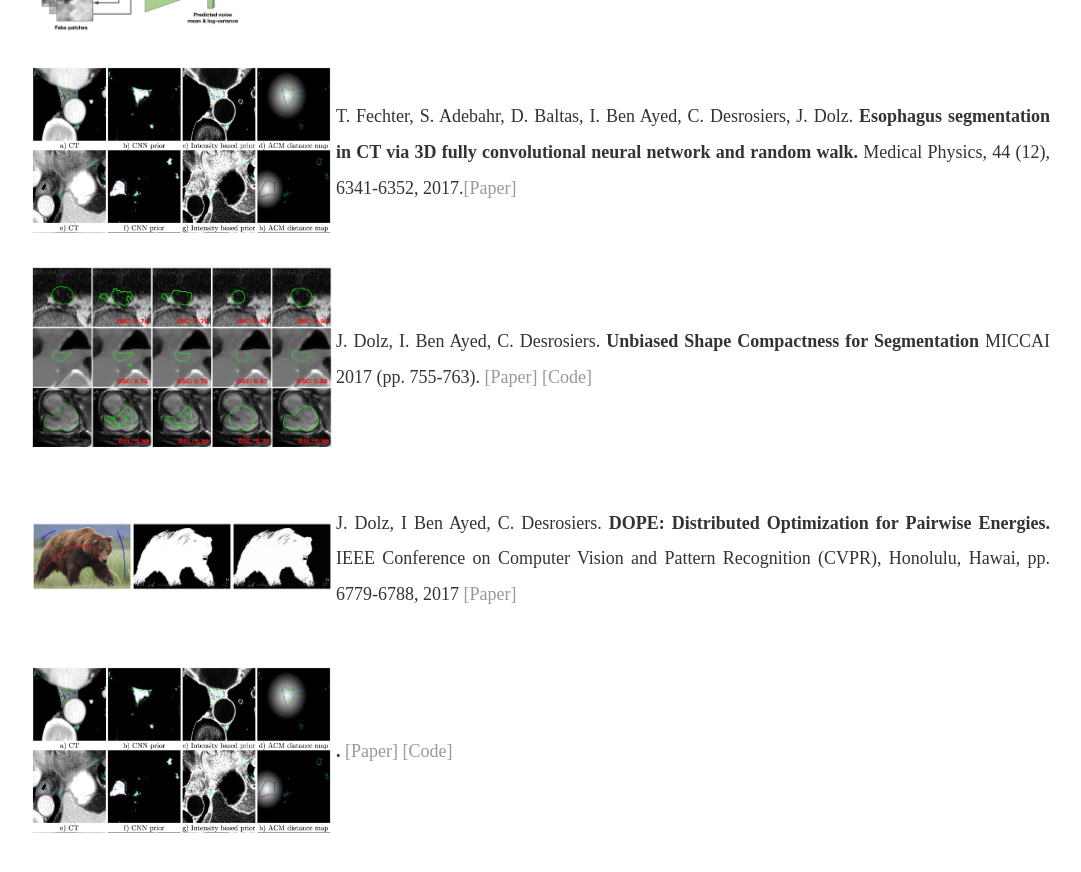
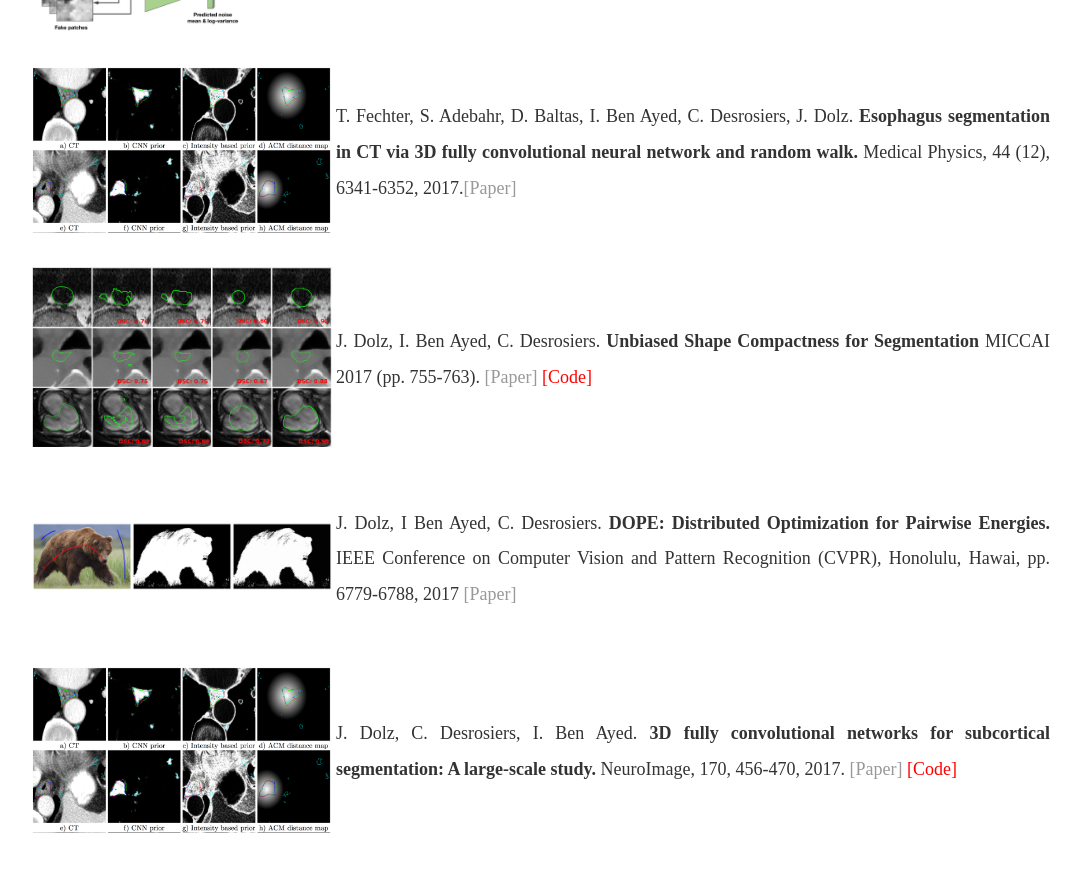
Before and after one commit to josedolz/josedolz.github.io, a Jekyll site: the page built from publications/index.html, in a window 1280 px wide and 900 px high, scrolled down 1143 px. Shown: the top 872 px of the window, without its empty margins (99-1180 px from the left). Built offline with Jekyll 4.4.1, drawn with Linux system fonts in a browser that asks for light colours.

Commit message:
Update index.html

```diff
--- a/publications/index.html
+++ b/publications/index.html
@@ -9,7 +9,7 @@ title: publications
 	<table>
     <tr>
         <td><img src="../images/surfaceloss.png" alt="Boundary" class="image left" width="300px" /></td>
-        <td><p align="justify"><font size="4">Kervadec H, Bouchtiba J, Desrosiers C, Granger É, Dolz J, Ben Ayed I. <b>Boundary loss for highly unbalanced segmentation.</b> MIDL 2019. <b>Oral (16% acceptance rate)</b> <a href="https://openreview.net/forum?id=S1gTA5VggE">[Paper]</a> <a href="https://github.com/LIVIAETS/surface-loss">[Code]</a></font>
+        <td><p align="justify"><font size="4">Kervadec H, Bouchtiba J, Desrosiers C, Granger É, Dolz J, Ben Ayed I. <b>Boundary loss for highly unbalanced segmentation.</b> MIDL 2019. <b>Oral (16% acceptance rate)</b> <a href="https://openreview.net/forum?id=S1gTA5VggE">[Paper]</a> <a href="https://github.com/LIVIAETS/surface-loss" style="color:red">[Code]</a></font>
     </td></p>
     </tr>
     </table>
@@ -17,7 +17,7 @@ title: publications
     <table>
     <tr>
         <td><img src="../images/sizeloss.png" alt="sizeloss" class="image left" width="300px" /></td>
-        <td><p align="justify"><font size="4"> Kervadec H, Dolz J, Tang M, Granger E, Boykov Y, Ben Ayed I. <b>Constrained-CNN losses for weakly supervised segmentation.</b> Medical Image Analysis, 2019. <a href="https://www.sciencedirect.com/science/article/abs/pii/S1361841518306145">[Paper]</a> <a href="https://github.com/LIVIAETS/SizeLoss_WSS">[Code]</a></font>
+        <td><p align="justify"><font size="4"> Kervadec H, Dolz J, Tang M, Granger E, Boykov Y, Ben Ayed I. <b>Constrained-CNN losses for weakly supervised segmentation.</b> Medical Image Analysis, 2019. <a href="https://www.sciencedirect.com/science/article/abs/pii/S1361841518306145">[Paper]</a> <a href="https://github.com/LIVIAETS/SizeLoss_WSS" style="color:red">[Code]</a></font>
     </td></p>
     </tr>
     </table>
@@ -25,7 +25,7 @@ title: publications
     <table>
     <tr>
         <td><img src="../images/hyperdensenet.png" alt="hyperdensenet" class="image left" width="300px" /></td>
-        <td><p align="justify"><font size="4"> J. Dolz, K. Gopinath, J. Yuan, H. Lombaert, C. Desrosiers, I. Ben Ayed. <b>HyperDenseNet: a hyper-densely connected CNN for multi-modal semantic segmentation.</b> IEEE Transactions on Medical Imaging, 2018. <a href="https://ieeexplore.ieee.org/abstract/document/8515234">[Paper]</a> <a href="https://github.com/josedolz/HyperDenseNet">[Code]</a></font>
+        <td><p align="justify"><font size="4"> J. Dolz, K. Gopinath, J. Yuan, H. Lombaert, C. Desrosiers, I. Ben Ayed. <b>HyperDenseNet: a hyper-densely connected CNN for multi-modal semantic segmentation.</b> IEEE Transactions on Medical Imaging, 2018. <a href="https://ieeexplore.ieee.org/abstract/document/8515234">[Paper]</a> <a href="https://github.com/josedolz/HyperDenseNet" style="color:red">[Code]</a></font>
     </td></p>
     </tr>
     </table>
@@ -33,7 +33,7 @@ title: publications
     <table>
     <tr>
         <td><img src="../images/DenseUNet.png" alt="DenseUNet" class="image left" width="300px" /></td>
-        <td><p align="justify"><font size="4"> J. Dolz, I. Ben Ayed, C. Desrosiers. <b>Dense multi-path U-Net for ischemic stroke lesion segmentation in multiple image modalities.</b> In International MICCAI Brainlesion Workshop 2018 Sep 16 (pp. 271-282). Springer. <a href="https://www.springerprofessional.de/en/dense-multi-path-u-net-for-ischemic-stroke-lesion-segmentation-i/16457512">[Paper]</a> <a href="https://github.com/josedolz/IVD-Net">[Code]</a></font>
+        <td><p align="justify"><font size="4"> J. Dolz, I. Ben Ayed, C. Desrosiers. <b>Dense multi-path U-Net for ischemic stroke lesion segmentation in multiple image modalities.</b> In International MICCAI Brainlesion Workshop 2018 Sep 16 (pp. 271-282). Springer. <a href="https://www.springerprofessional.de/en/dense-multi-path-u-net-for-ischemic-stroke-lesion-segmentation-i/16457512">[Paper]</a> <a href="https://github.com/josedolz/IVD-Net" style="color:red">[Code]</a></font>
     </td></p>
     </tr>
     </table>
@@ -41,7 +41,7 @@ title: publications
     <table>
     <tr>
         <td><img src="../images/fewShot.png" alt="fewShot" class="image left" width="300px" /></td>
-        <td><p align="justify"><font size="4"> A. K. Mondal, J. Dolz, C. Desrosiers. <b>Few-shot 3D Multi-modal Medical Image Segmentation using Generative Adversarial Learning.</b> arXiv preprint arXiv:1810.12241. 2018 Oct 29. <a href="https://arxiv.org/abs/1810.12241">[Paper]</a> <a href="https://github.com/arnab39/FewShot_GAN-Unet3D">[Code]</a></font>
+        <td><p align="justify"><font size="4"> A. K. Mondal, J. Dolz, C. Desrosiers. <b>Few-shot 3D Multi-modal Medical Image Segmentation using Generative Adversarial Learning.</b> arXiv preprint arXiv:1810.12241. 2018 Oct 29. <a href="https://arxiv.org/abs/1810.12241">[Paper]</a> <a href="https://github.com/arnab39/FewShot_GAN-Unet3D" style="color:red">[Code]</a></font>
     </td></p>
     </tr>
     </table>
@@ -57,7 +57,7 @@ title: publications
     <table>
     <tr>
         <td><img src="../images/miccai.png" alt="miccai" class="image left" width="300px" /></td>
-        <td><p align="justify"><font size="4"> J. Dolz, I. Ben Ayed, C. Desrosiers. <b>Unbiased Shape Compactness for Segmentation</b> MICCAI 2017 (pp. 755-763). <a href="https://link.springer.com/chapter/10.1007/978-3-319-66182-7_86">[Paper]</a> <a href="https://github.com/josedolz/UnbiasedShapeCompactness">[Code]</a></font>
+        <td><p align="justify"><font size="4"> J. Dolz, I. Ben Ayed, C. Desrosiers. <b>Unbiased Shape Compactness for Segmentation</b> MICCAI 2017 (pp. 755-763). <a href="https://link.springer.com/chapter/10.1007/978-3-319-66182-7_86">[Paper]</a> <a href="https://github.com/josedolz/UnbiasedShapeCompactness" style="color:red">[Code]</a></font>
     </td></p>
     </tr>
     </table>
@@ -73,7 +73,7 @@ title: publications
     <table>
     <tr>
         <td><img src="../images/esophagus.png" alt="esophagus" class="image left" width="300px" /></td>
-        <td><p align="justify"><font size="4">  <b>.</b>  <a href="">[Paper]</a> <a href="">[Code]</a></font>
+        <td><p align="justify"><font size="4"> J. Dolz,  C. Desrosiers, I. Ben Ayed. <b>3D fully convolutional networks for subcortical segmentation: A large-scale study.</b> NeuroImage, 170, 456-470, 2017. <a href="https://www.sciencedirect.com/science/article/pii/S1053811917303324">[Paper]</a> <a href="https://github.com/josedolz/LiviaNET" style="color:red">[Code]</a></font>
     </td></p>
     </tr>
     </table>
```
